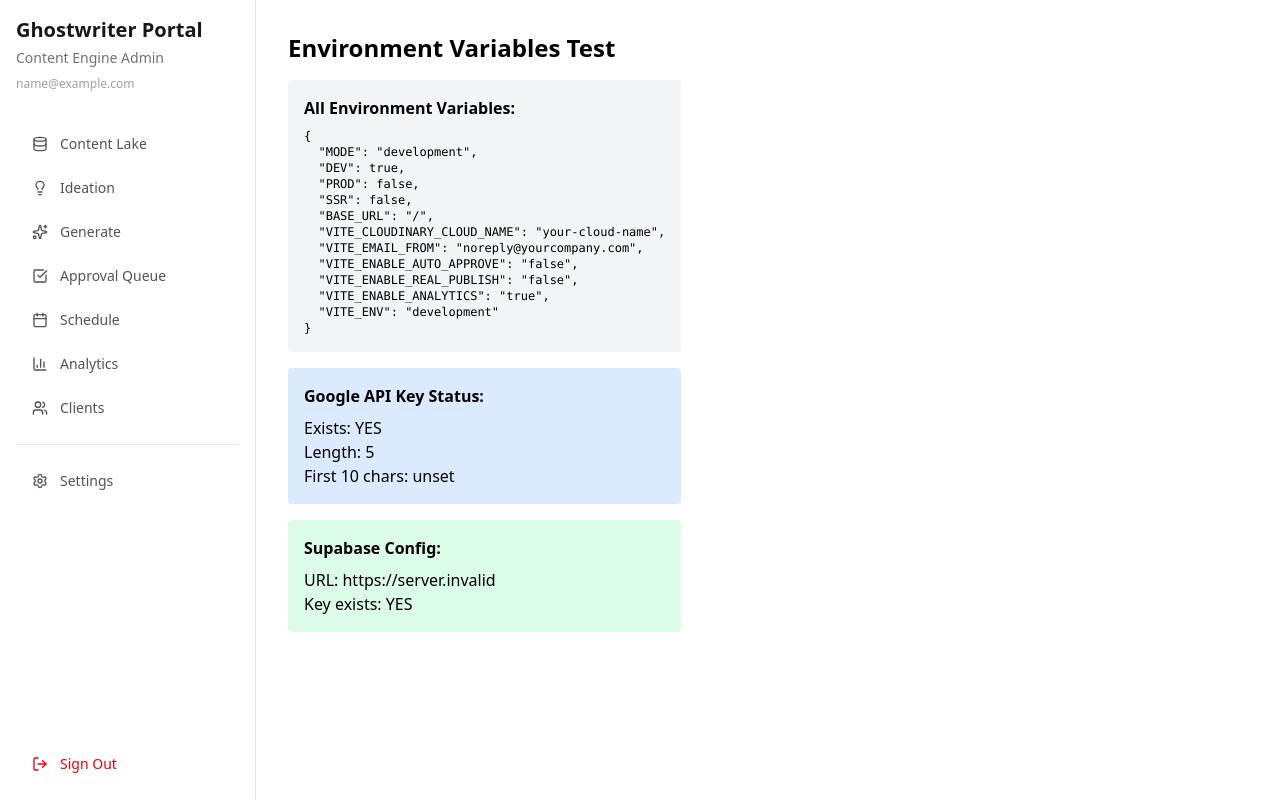
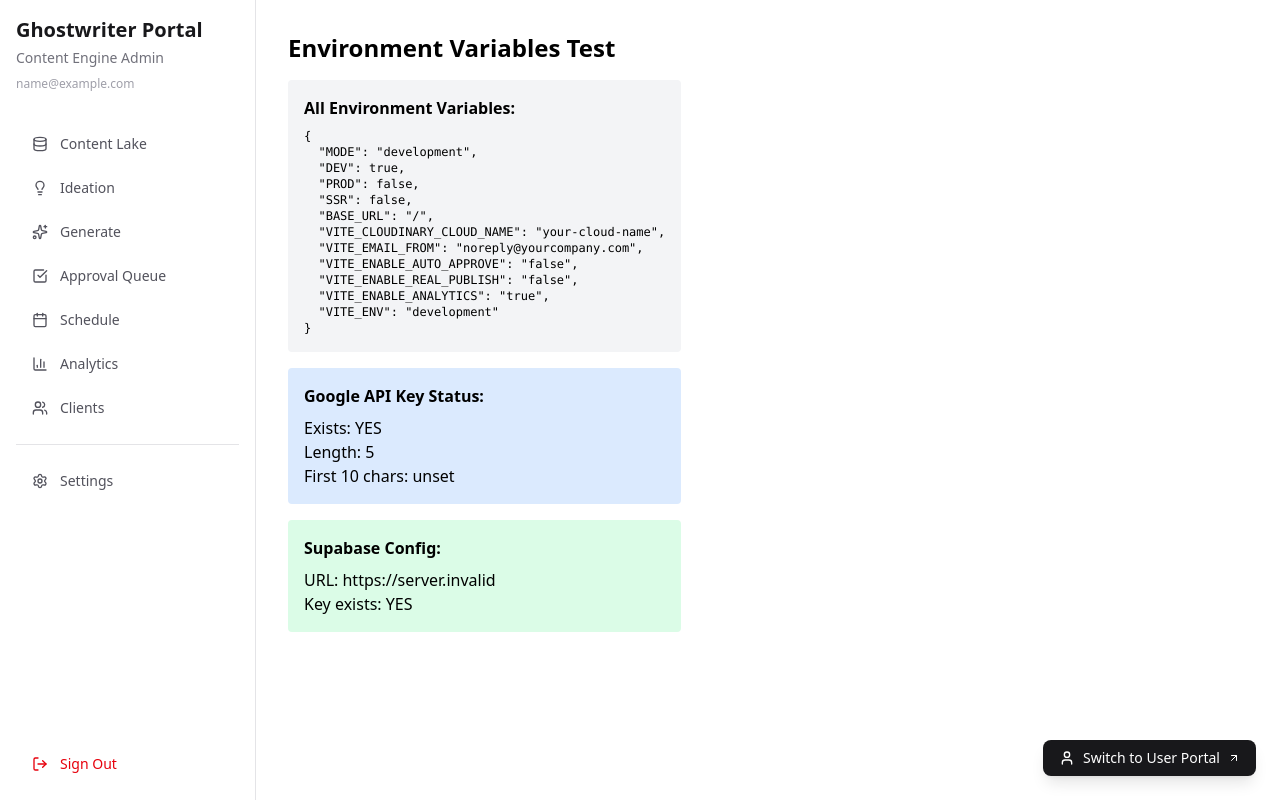
Before and after one commit to eimribar/ghostwriter-portal, a React (Vite) app: page /env-test in a window 1280 px wide. Built offline with nearby package versions, Linux system fonts and the light colour scheme; no server answers; the database is empty; sample sign-in values are in the browser's storage.

Commit message:
Add portal switcher for navigation to user portal
- Added PortalSwitcher component
- Integrated switcher into main app layout
- Dynamic URL switching between dev and production
- Ready for deployment

```diff
--- a/src/App.tsx
+++ b/src/App.tsx
@@ -2,6 +2,7 @@ import { BrowserRouter, Routes, Route, Navigate } from 'react-router-dom';
 import { AuthProvider } from './contexts/AuthContext';
 import ProtectedRoute from './components/ProtectedRoute';
 import Navigation from './components/Navigation';
+import PortalSwitcher from './components/PortalSwitcher';
 import Login from './pages/Login';
 import ContentLake from './pages/ContentLake';
 import Generate from './pages/Generate';
@@ -38,6 +39,7 @@ function App() {
                   <Route path="/settings" element={<Settings />} />
                   <Route path="/env-test" element={<EnvTest />} />
                 </Routes>
+                <PortalSwitcher />
               </div>
             </ProtectedRoute>
           } />
--- /dev/null
+++ b/src/components/PortalSwitcher.tsx
@@ -0,0 +1,25 @@
+import { ArrowUpRight, Building2, User } from 'lucide-react';
+
+const PortalSwitcher = () => {
+  const currentPortal = 'ghostwriter';
+  const userPortalUrl = import.meta.env.PROD
+    ? 'https://unified-linkedin-project.vercel.app'
+    : 'http://localhost:8080';
+
+  return (
+    <div className="fixed bottom-6 right-6 z-50">
+      <a
+        href={userPortalUrl}
+        target="_blank"
+        rel="noopener noreferrer"
+        className="flex items-center gap-2 px-4 py-2 bg-zinc-900 text-white rounded-lg hover:bg-zinc-800 transition-colors shadow-lg"
+      >
+        <User className="w-4 h-4" />
+        <span className="text-sm font-medium">Switch to User Portal</span>
+        <ArrowUpRight className="w-3 h-3" />
+      </a>
+    </div>
+  );
+};
+
+export default PortalSwitcher;
```
